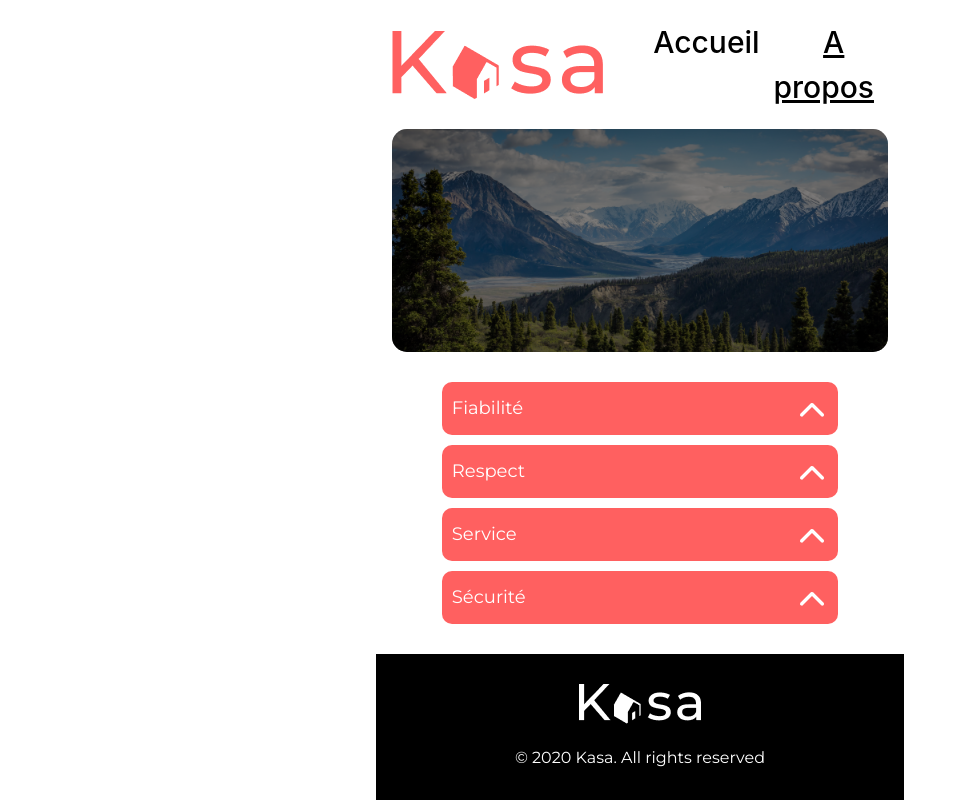
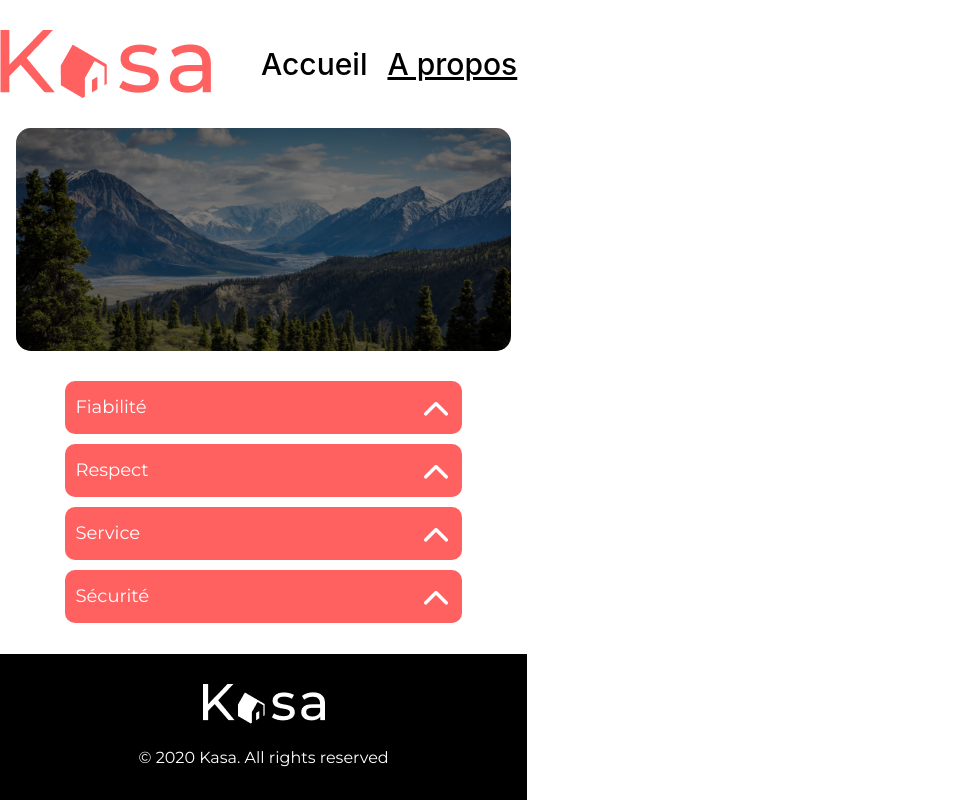
Before and after one commit to davidytruc/P05_Kasa, a React (Vite) app: page /apropos in a window 1280 px wide. Shown: the whole page, without its empty margins (0-967 px from the left). Built offline with nearby package versions, Linux system fonts and the light colour scheme; the HTML template or start-up script is replaced by a standard one.

Commit message:
soutenance amelioration footer

```diff
--- a/src/composants/Navigation.jsx
+++ b/src/composants/Navigation.jsx
@@ -6,7 +6,7 @@
   const location = useLocation()
   const isActive = (path) => location.pathname === path
     return (
-      <div className='conteneur'>
+      <div className='navigation'>
         <div className='navbar'>
           <img alt="Logo Kasa" src={logo_desktop}/>
           <nav>
--- a/src/styles.scss
+++ b/src/styles.scss
@@ -7,15 +7,37 @@
     margin: 0
 }
 
+html, body {
+    margin: 0;
+
+}
+
+// J'applique display flex aux éléments puis column pour spécifier leur comportement
+// 100vh pour utiliser toute la hauteur définie par le navigateur
+#root {
+    margin: 0;
+	display: flex;
+	flex-direction: column;
+	min-height: 100vh;
+ }
+
 ul {
     list-style-type: none;
 }
 
-.conteneur {
+//Ajout d'une classe pour la partie navigation
+.navigation {
     width: 100%;
     max-width: 1280px;
     margin: auto;
+}
 
+.conteneur {
+    flex: 1; //ajout propriété flex 1 pour que ce conteneur prenne toute la hauteur disponible
+    width: 100%;
+    max-width: 1280px;
+    margin: auto;
+    padding: 0;
     @media (max-width: 1280px) {
         width: 94%;
     }
@@ -400,6 +422,7 @@
 }
 
 .page404 {
+    flex: 1; //ajout propriété flex 1 pour que ce conteneur prenne toute la hauteur disponible
     font-family: $main-font;
     margin-bottom: 35px;
     @media (max-width: 768px) {
```
